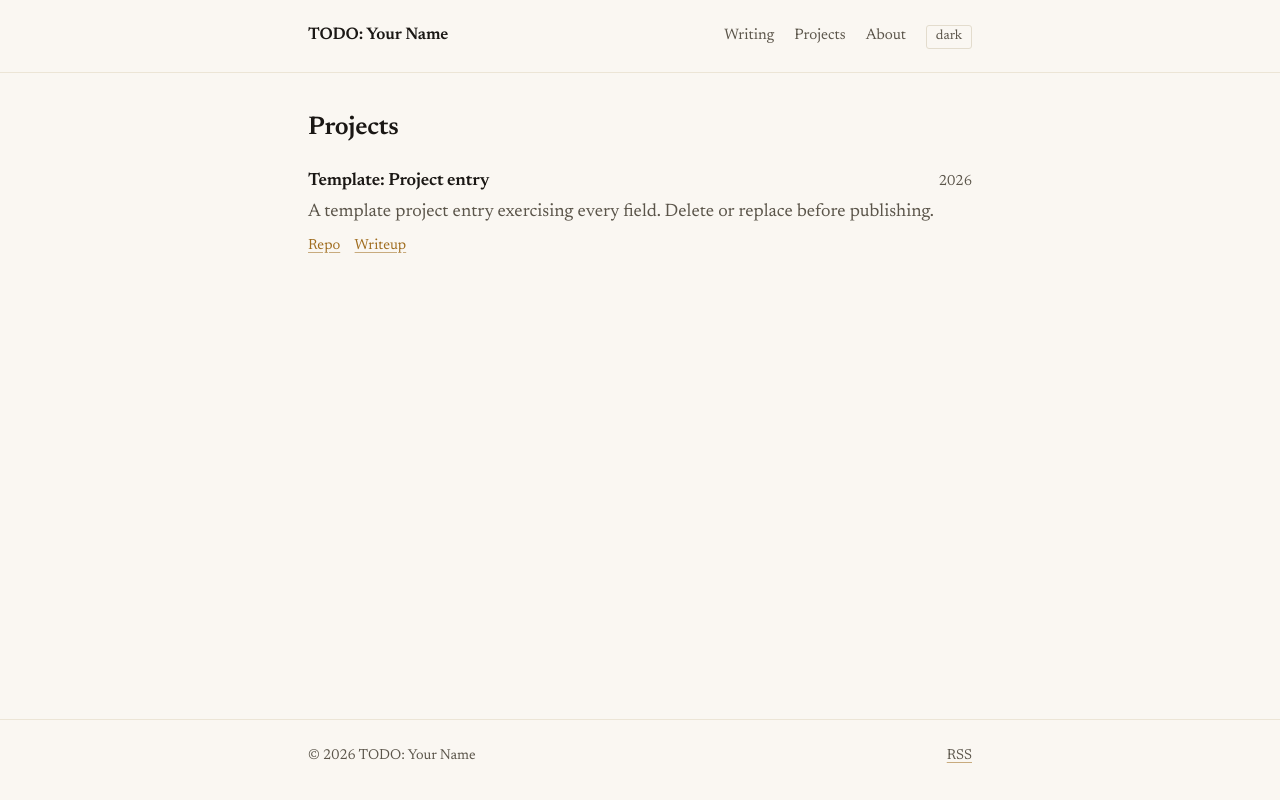
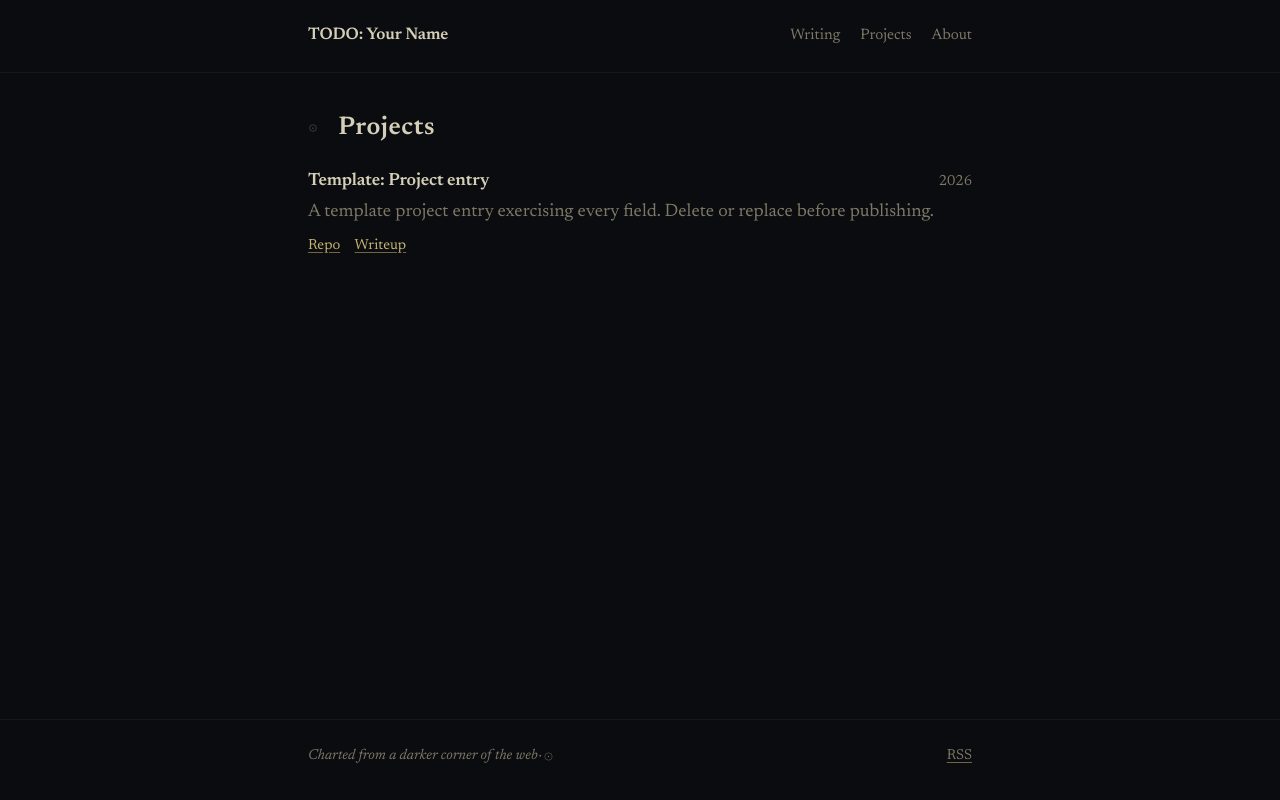
Before and after one commit to nivaldoh/portfolio, an Astro site: page /projects in a window 1280 px wide. Built offline with nearby package versions, Linux system fonts and the light colour scheme; Astro itself is replaced by a stand-in of ours; some packages are replaced by stand-ins of ours.

Commit message:
theme change

```diff
--- a/astro.config.mjs
+++ b/astro.config.mjs
@@ -57,8 +57,7 @@ export default defineConfig({
   integrations: [mdx(), sitemap()],
   markdown: {
     shikiConfig: {
-      themes: { light: 'github-light', dark: 'github-dark' },
-      defaultColor: false,
+      theme: 'github-dark',
       wrap: true,
     },
     rehypePlugins: [rehypeImageFigure],
--- a/src/components/BaseHead.astro
+++ b/src/components/BaseHead.astro
@@ -62,21 +62,3 @@ const imageURL = new URL(image, Astro.site);
 {updatedDate && (
   <meta property="article:modified_time" content={updatedDate.toISOString()} />
 )}
-
-<script is:inline>
-  (function () {
-    try {
-      const stored = localStorage.getItem('theme');
-      const theme =
-        stored ??
-        (window.matchMedia('(prefers-color-scheme: dark)').matches
-          ? 'dark'
-          : 'light');
-      document.documentElement.dataset.theme = theme;
-      document.documentElement.style.colorScheme = theme;
-    } catch (_) {
-      document.documentElement.dataset.theme = 'dark';
-      document.documentElement.style.colorScheme = 'dark';
-    }
-  })();
-</script>
--- a/src/components/Footer.astro
+++ b/src/components/Footer.astro
@@ -1,11 +1,15 @@
 ---
-import { SITE_TITLE, SOCIAL_LINKS } from '../consts';
-const year = new Date().getFullYear();
+import { SOCIAL_LINKS } from '../consts';
+import Mark from './Mark.astro';
 ---
 
 <footer class="site-footer">
   <div class="container">
-    <span>© {year} {SITE_TITLE}</span>
+    <span class="colophon">
+      Charted from a darker corner of the web
+      <span aria-hidden="true"> · </span>
+      <Mark size={11} />
+    </span>
     <span>
       <a href="/rss.xml">RSS</a>
       {SOCIAL_LINKS.map((l) => (
@@ -17,3 +21,16 @@ const year = new Date().getFullYear();
     </span>
   </div>
 </footer>
+
+<style>
+  .colophon {
+    display: inline-flex;
+    align-items: center;
+    gap: 0.05em;
+    font-style: italic;
+  }
+  .colophon svg {
+    margin-left: 0.15em;
+    vertical-align: middle;
+  }
+</style>
--- a/src/components/Header.astro
+++ b/src/components/Header.astro
@@ -1,6 +1,5 @@
 ---
 import { SITE_TITLE } from '../consts';
-import ThemeToggle from './ThemeToggle.astro';
 
 const path = Astro.url.pathname;
 const isCurrent = (href: string) =>
@@ -22,7 +21,6 @@ const links = [
           {l.label}
         </a>
       ))}
-      <ThemeToggle />
     </nav>
   </div>
 </header>
--- /dev/null
+++ b/src/components/Mark.astro
@@ -0,0 +1,20 @@
+---
+interface Props {
+  size?: number;
+  class?: string;
+}
+
+const { size = 14, class: className } = Astro.props;
+---
+
+<svg
+  viewBox="0 0 24 24"
+  width={size}
+  height={size}
+  class={className}
+  aria-hidden="true"
+  focusable="false"
+>
+  <circle cx="12" cy="12" r="8" fill="none" stroke="currentColor" stroke-width="1" />
+  <circle cx="12" cy="12" r="1.5" fill="currentColor" />
+</svg>
--- a/src/components/ThemeToggle.astro
+++ /dev/null
@@ -1,40 +0,0 @@
----
-// Theme toggle button. The theme is bootstrapped in BaseHead before paint;
-// this script just handles user-driven toggling and persistence.
----
-
-<button
-  type="button"
-  class="theme-toggle"
-  data-theme-toggle
-  aria-label="Toggle color theme"
-  aria-pressed="false"
->
-  <span data-theme-toggle-label>theme</span>
-</button>
-
-<script>
-  const root = document.documentElement;
-  const button = document.querySelector<HTMLButtonElement>('[data-theme-toggle]');
-  const label = document.querySelector<HTMLSpanElement>('[data-theme-toggle-label]');
-
-  function sync() {
-    const theme = root.dataset.theme === 'light' ? 'light' : 'dark';
-    if (button) button.setAttribute('aria-pressed', theme === 'dark' ? 'true' : 'false');
-    if (label) label.textContent = theme === 'dark' ? 'light' : 'dark';
-  }
-
-  sync();
-
-  button?.addEventListener('click', () => {
-    const next = root.dataset.theme === 'dark' ? 'light' : 'dark';
-    root.dataset.theme = next;
-    root.style.colorScheme = next;
-    try {
-      localStorage.setItem('theme', next);
-    } catch (_) {
-      /* ignore quota / privacy mode */
-    }
-    sync();
-  });
-</script>
--- a/src/layouts/BaseLayout.astro
+++ b/src/layouts/BaseLayout.astro
@@ -17,7 +17,7 @@ const props = Astro.props;
 ---
 
 <!doctype html>
-<html lang="en" data-theme="dark">
+<html lang="en">
   <head>
     <BaseHead {...props} />
   </head>
--- a/src/layouts/PostLayout.astro
+++ b/src/layouts/PostLayout.astro
@@ -1,6 +1,7 @@
 ---
 import BaseLayout from './BaseLayout.astro';
 import PostMeta from '../components/PostMeta.astro';
+import Mark from '../components/Mark.astro';
 import type { CollectionEntry } from 'astro:content';
 
 interface Props {
@@ -23,6 +24,7 @@ const { title, description, pubDate, updatedDate, tags, draft } = post.data;
     <h1>{title}</h1>
     <PostMeta pubDate={pubDate} updatedDate={updatedDate} tags={tags} />
     <slot />
+    <Mark size={14} class="post-end-mark" />
   </article>
 </BaseLayout>
 
--- a/src/pages/404.astro
+++ b/src/pages/404.astro
@@ -5,8 +5,8 @@ import BaseLayout from '../layouts/BaseLayout.astro';
 <BaseLayout title="Not found" description="This page does not exist.">
   <section style="text-align: center; padding: 4rem 0;">
     <h1 style="font-size: 4rem; margin: 0; letter-spacing: -0.02em;">404</h1>
-    <p style="color: var(--fg-muted); margin: 0.5rem 0 1.5rem;">
-      This page isn't here. Maybe it never was.
+    <p style="color: var(--fg-muted); margin: 0.5rem 0 1.5rem; max-width: 38ch; margin-left: auto; margin-right: auto;">
+      Not in any catalogue we have. The coordinates resolve to nothing.
     </p>
     <p>
       <a href="/">← back to the front page</a>
--- a/src/pages/about.astro
+++ b/src/pages/about.astro
@@ -1,6 +1,7 @@
 ---
 import BaseLayout from '../layouts/BaseLayout.astro';
 import Prose from '../components/Prose.astro';
+import Mark from '../components/Mark.astro';
 ---
 
 <BaseLayout
@@ -8,7 +9,7 @@ import Prose from '../components/Prose.astro';
   description="About the author."
 >
   <Prose>
-    <h1>About</h1>
+    <h1><Mark size={10} class="page-mark" />About</h1>
 
     <h2>Bio</h2>
     <p>{/* TODO: a few sentences in your own voice. */}TODO: Bio paragraph.</p>
--- a/src/pages/index.astro
+++ b/src/pages/index.astro
@@ -1,6 +1,7 @@
 ---
 import BaseLayout from '../layouts/BaseLayout.astro';
 import PostList from '../components/PostList.astro';
+import Mark from '../components/Mark.astro';
 import { getCollection } from 'astro:content';
 
 const posts = (
@@ -13,6 +14,7 @@ const posts = (
 <BaseLayout>
   <section>
     <h1 style="font-size: 1.6rem; margin: 0 0 0.4rem;">
+      <Mark size={10} class="page-mark" />
       {/* TODO: replace with real intro line. Keep it short — one or two sentences. */}
       TODO: One-line introduction.
     </h1>
--- a/src/pages/projects/index.astro
+++ b/src/pages/projects/index.astro
@@ -1,6 +1,7 @@
 ---
 import BaseLayout from '../../layouts/BaseLayout.astro';
 import ProjectCard from '../../components/ProjectCard.astro';
+import Mark from '../../components/Mark.astro';
 import { getCollection } from 'astro:content';
 
 const projects = (await getCollection('projects')).sort((a, b) => {
@@ -13,7 +14,7 @@ const projects = (await getCollection('projects')).sort((a, b) => {
   title="Projects"
   description="A selection of work — code, papers, experiments."
 >
-  <h1 style="font-size: 1.6rem; margin: 0 0 1.6rem;">Projects</h1>
+  <h1 style="font-size: 1.6rem; margin: 0 0 1.6rem;"><Mark size={10} class="page-mark" />Projects</h1>
   {projects.length === 0 ? (
     <p style="color: var(--fg-muted);">
       Nothing here yet. Add a project under <code>src/content/projects/</code>.
--- a/src/pages/writing/index.astro
+++ b/src/pages/writing/index.astro
@@ -1,6 +1,7 @@
 ---
 import BaseLayout from '../../layouts/BaseLayout.astro';
 import PostList from '../../components/PostList.astro';
+import Mark from '../../components/Mark.astro';
 import { getCollection } from 'astro:content';
 
 const posts = (
@@ -12,7 +13,7 @@ const posts = (
   title="Writing"
   description="Essays and technical writeups."
 >
-  <h1 style="font-size: 1.6rem; margin: 0 0 1.6rem;">Writing</h1>
+  <h1 style="font-size: 1.6rem; margin: 0 0 1.6rem;"><Mark size={10} class="page-mark" />Writing</h1>
   {posts.length === 0 ? (
     <p style="color: var(--fg-muted);">No posts yet.</p>
   ) : (
--- a/src/styles/global.css
+++ b/src/styles/global.css
@@ -25,33 +25,19 @@
    Design tokens — dark by default, overridden for light.
    ========================================================================= */
 
-:root,
-html[data-theme='dark'] {
+:root {
   color-scheme: dark;
 
-  --bg:        #16130e;
-  --bg-elev:   #1d1a14;
-  --fg:        #e8e3d8;
-  --fg-muted:  #a39c8e;
-  --border:    #2c2820;
-  --rule:      #25221c;
-  --accent:    #c89b3c;
-  --accent-fg: #16130e;
-  --selection: rgba(200, 155, 60, 0.28);
-}
-
-html[data-theme='light'] {
-  color-scheme: light;
-
-  --bg:        #faf7f2;
-  --bg-elev:   #f1ece2;
-  --fg:        #1a1714;
-  --fg-muted:  #5b554a;
-  --border:    #e3dccd;
-  --rule:      #ece5d6;
-  --accent:    #a06d1f;
-  --accent-fg: #faf7f2;
-  --selection: rgba(160, 109, 31, 0.20);
+  --bg:        #0a0c10;
+  --bg-elev:   #12141a;
+  --fg:        #d6cfb8;
+  --fg-muted:  #7e7866;
+  --border:    #1d2028;
+  --rule:      #16181f;
+  --accent:    #c8b270;
+  --accent-2:  #4a6a8e;
+  --accent-fg: #0a0c10;
+  --selection: rgba(74, 106, 142, 0.35);
 }
 
 /* Layout tokens */
@@ -260,6 +246,12 @@ h1, h2, h3, h4, h5, h6 {
   line-height: 1.2;
 }
 
+/* Page titles (h1) read as inscribed rather than typed.
+   Reverses the heading default tightening; only applies to h1. */
+h1 {
+  letter-spacing: 0.02em;
+}
+
 /* =========================================================================
    Prose — long-form reading layout for posts.
    Applied as <article class="prose">.
@@ -277,7 +269,7 @@ h1, h2, h3, h4, h5, h6 {
 .prose h1 {
   font-size: 2rem;
   margin-bottom: 0.4rem;
-  letter-spacing: -0.015em;
+  letter-spacing: 0.02em;
 }
 
 .prose h2 {
@@ -426,28 +418,25 @@ h1, h2, h3, h4, h5, h6 {
 }
 
 /* =========================================================================
-   Shiki dual-theme swap.
-   Astro wraps Shiki output as `.astro-code`. With `defaultColor: false`
-   in shikiConfig, both themes' colors are exposed as CSS variables on
-   each token's inline style; we pick which to apply based on data-theme.
+   The Mark — a small ringed-dot used as a post-end mark and a faint
+   preamble before standalone-page h1s. The SVG renders in currentColor
+   so each call site controls the hue via the wrapping element's color.
    ========================================================================= */
 
-html[data-theme='light'] .astro-code,
-html[data-theme='light'] .astro-code span {
-  color: var(--shiki-light);
-  background-color: var(--shiki-light-bg);
-  font-style: var(--shiki-light-font-style);
-  font-weight: var(--shiki-light-font-weight);
-  text-decoration: var(--shiki-light-text-decoration);
+.post-end-mark {
+  display: block;
+  text-align: center;
+  margin: 3rem auto 0;
+  color: var(--fg-muted);
+  line-height: 0;
 }
 
-html[data-theme='dark'] .astro-code,
-html[data-theme='dark'] .astro-code span {
-  color: var(--shiki-dark);
-  background-color: var(--shiki-dark-bg);
-  font-style: var(--shiki-dark-font-style);
-  font-weight: var(--shiki-dark-font-weight);
-  text-decoration: var(--shiki-dark-text-decoration);
+.page-mark {
+  display: inline-block;
+  vertical-align: 0.06em;
+  color: var(--fg-muted);
+  margin-right: 0.55em;
+  line-height: 0;
 }
 
 /* =========================================================================
```
Also changed, not shown: public/favicon.svg.
